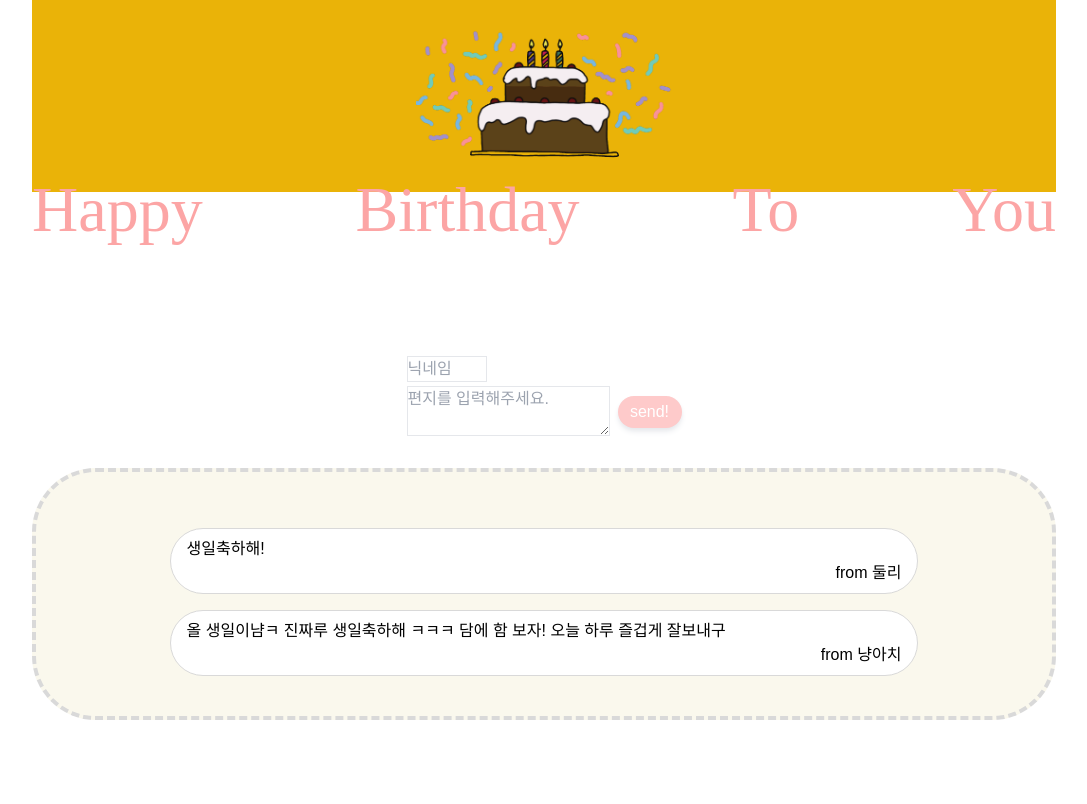
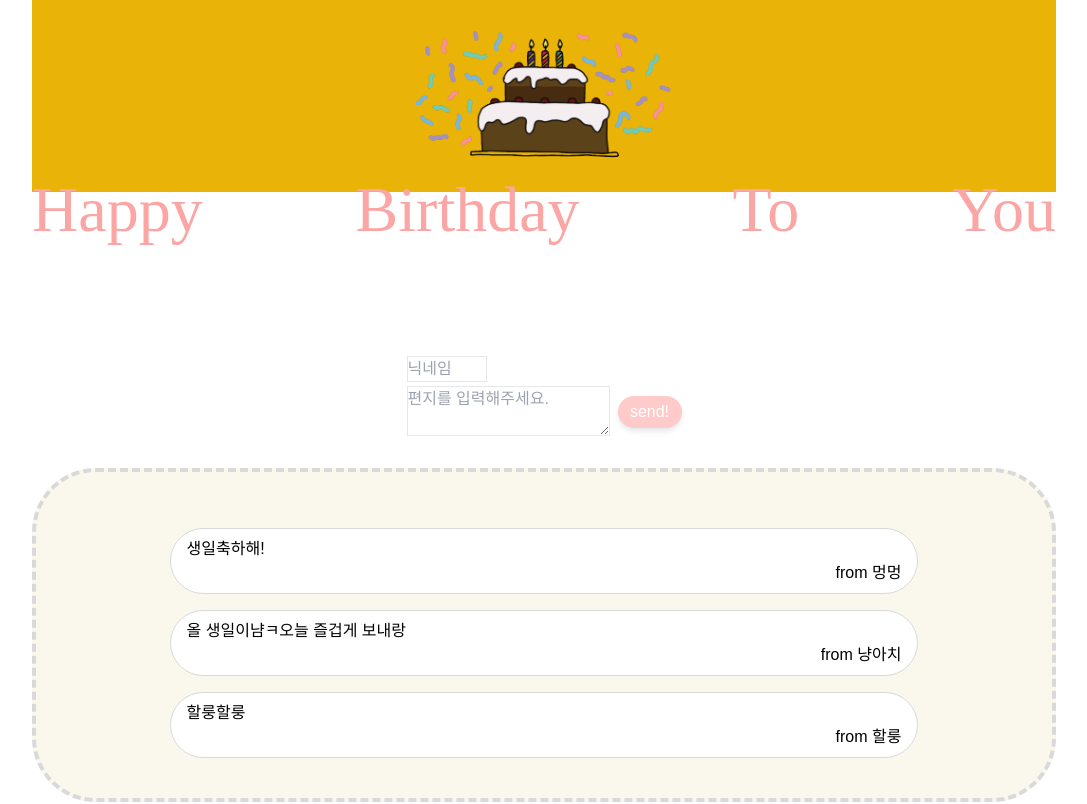
Before and after one commit to hyeleeeeen/birthday_project, a React (Create React App) app: page /to in a window 1280 px wide. Shown: the top 804 px of the page, without its empty margins (96-1183 px from the left). Built offline with nearby package versions, Linux system fonts and the light colour scheme; a web font is replaced by a local one.

Commit message:
:recycle:refactor: 데이터 추가

```diff
--- a/src/components/Comment.js
+++ b/src/components/Comment.js
@@ -3,12 +3,16 @@ import CommentList from './CommentList';
 
 const Comment = () => {
   const commentData = [
-    { id: 1, nickName: '둘리', content: '생일축하해!' },
+    { id: 1, nickName: '멍멍', content: '생일축하해!' },
     {
       id: 2,
       nickName: '냥아치',
-      content:
-        '올 생일이냠ㅋ 진짜루 생일축하해 ㅋㅋㅋ 담에 함 보자! 오늘 하루 즐겁게 잘보내구',
+      content: '올 생일이냠ㅋ오늘 즐겁게 보내랑',
+    },
+    {
+      id: 3,
+      nickName: '할룽',
+      content: '할룽할룽',
     },
   ];
   return (
```
